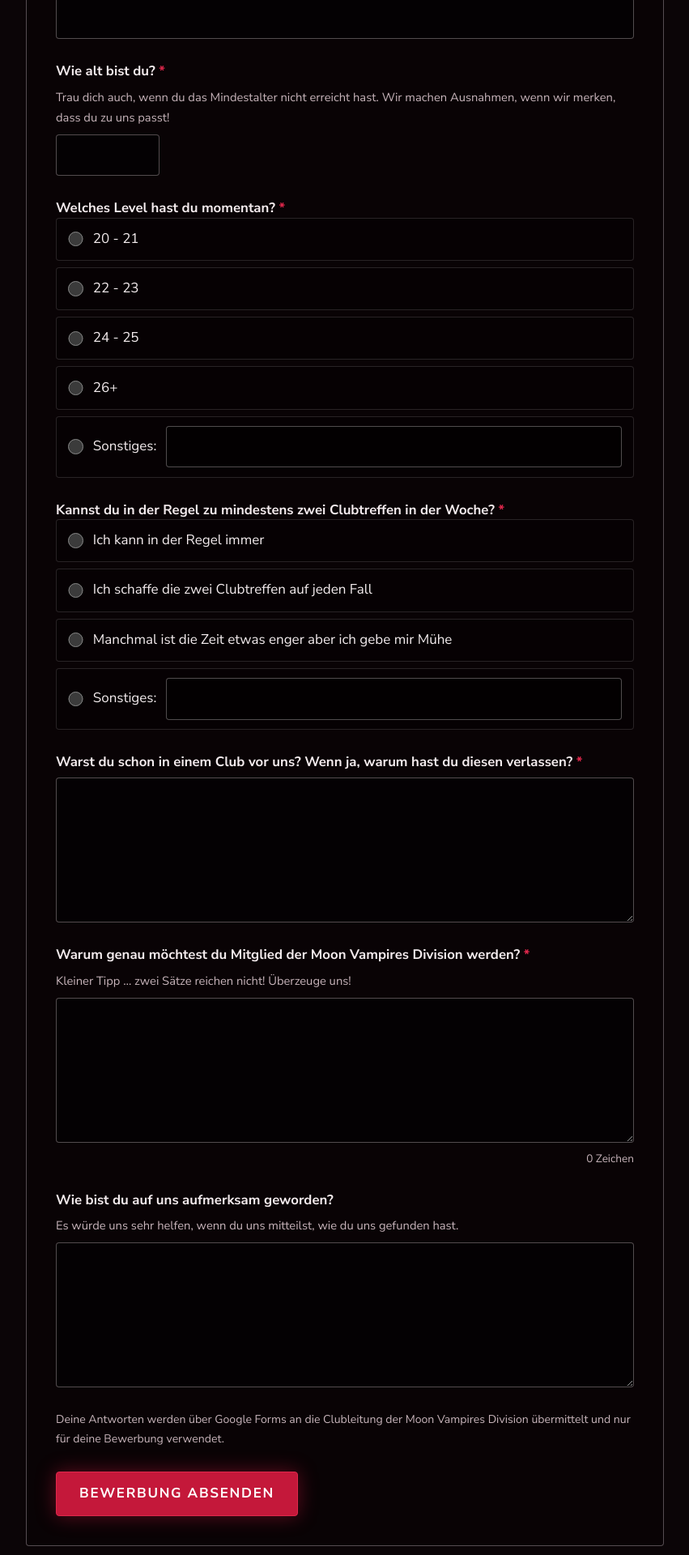
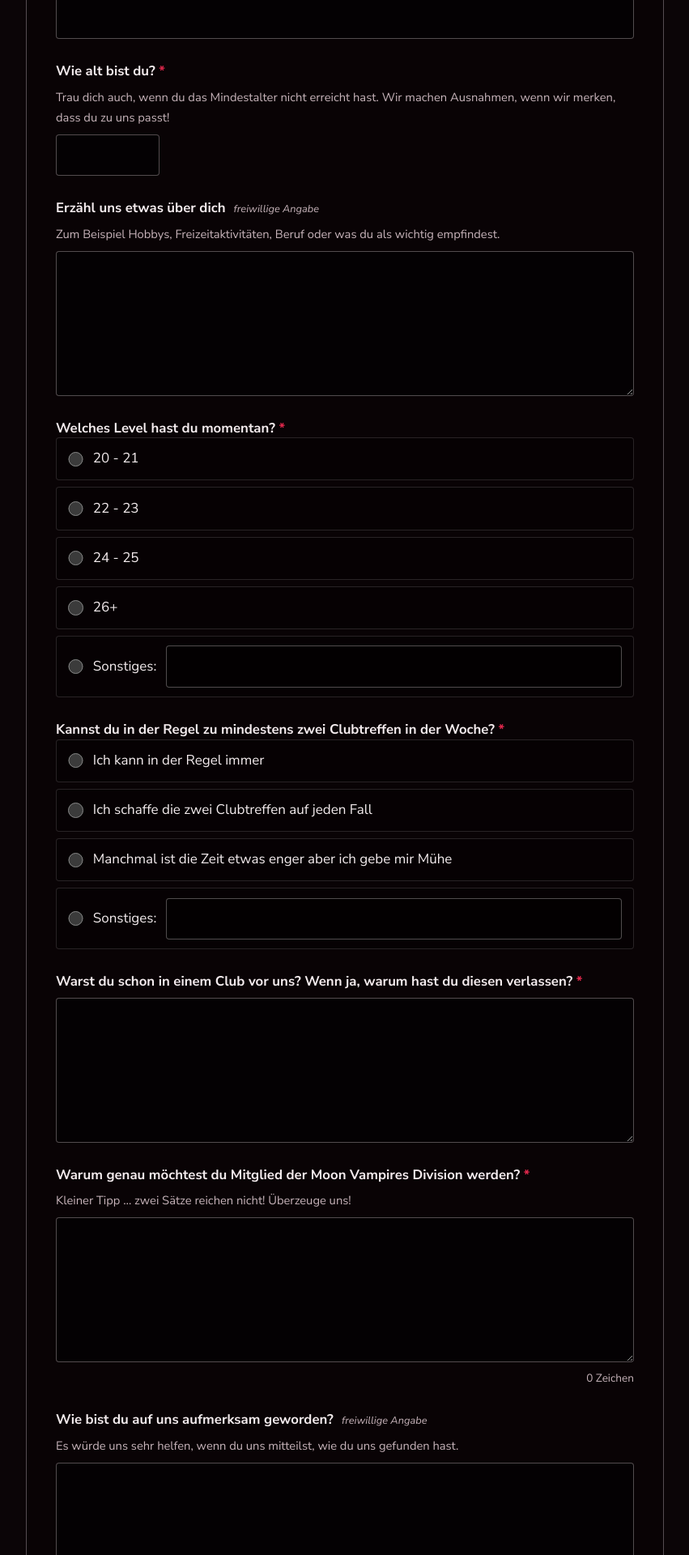
Before and after one commit to MoonVampiresDivision/MoonVampiresDivision.github.io, a Jekyll site: the page built from bewerbung.html, in a window 1280 px wide. Shown: the part 1247-3167 px from the top of the page at 81% size, without its empty margins (214-1065 px from the left). Built offline with Jekyll 4.4.1, drawn with Linux system fonts in a browser that asks for light colours.

Commit message:
Bewerbungsformular: freiwilliges Feld "Erzähl uns etwas über dich"
Freiwillige Fragen sind jetzt als "freiwillige Angabe" gekennzeichnet.

Co-Authored-By: Claude Opus 5.5 <noreply@anthropic.com>

```diff
--- a/_data/bewerbungsformular.yml
+++ b/_data/bewerbungsformular.yml
@@ -8,6 +8,8 @@
 # typ:       text | zahl | absatz | auswahl
 # pflicht:   true = muss ausgefüllt werden
 # sonstiges: true = zusätzliche Option "Sonstiges" mit eigenem Textfeld
+# Ohne "id" wird eine Frage auf der Website nicht angezeigt (praktisch für neue Fragen,
+# die im Google-Formular noch fehlen).
 
 - id: 698113676
   typ: text
@@ -31,6 +33,12 @@
   frage: Wie alt bist du?
   hinweis: Trau dich auch, wenn du das Mindestalter nicht erreicht hast. Wir machen Ausnahmen, wenn wir merken, dass du zu uns passt!
   pflicht: true
+
+- id: 1342871410
+  typ: absatz
+  frage: Erzähl uns etwas über dich
+  hinweis: Zum Beispiel Hobbys, Freizeitaktivitäten, Beruf oder was du als wichtig empfindest.
+  pflicht: false
 
 - id: 747091318
   typ: auswahl
--- a/assets/css/style.css
+++ b/assets/css/style.css
@@ -488,6 +488,14 @@ p:last-child { margin-bottom: 0; }
 .form { display: grid; gap: 1.75rem; }
 .form-note { margin: 0; font-size: 0.9rem; color: var(--muted); }
 .req { color: var(--accent-strong); }
+.optional-tag {
+  display: inline-block;
+  margin-left: 0.35rem;
+  font-size: 0.8rem;
+  font-weight: 400;
+  font-style: italic;
+  color: var(--muted);
+}
 
 .field { display: grid; gap: 0.5rem; }
 .field fieldset { border: 0; margin: 0; padding: 0; min-width: 0; display: grid; gap: 0.5rem; }
--- a/bewerbung.html
+++ b/bewerbung.html
@@ -40,11 +40,12 @@ scripts:
       <p class="form-note"><span class="req" aria-hidden="true">*</span> Pflichtfeld</p>
 
       {% for f in site.data.bewerbungsformular %}
+      {% unless f.id %}{% continue %}{% endunless %}
       {% capture fid %}frage-{{ f.id }}{% endcapture %}
       <div class="field" data-field>
         {% if f.typ == 'auswahl' %}
         <fieldset{% if f.hinweis %} aria-describedby="{{ fid }}-hinweis"{% endif %}>
-          <legend class="field-label">{{ f.frage }}{% if f.pflicht %} <span class="req" aria-hidden="true">*</span>{% endif %}</legend>
+          <legend class="field-label">{{ f.frage }}{% if f.pflicht %} <span class="req" aria-hidden="true">*</span>{% else %} <span class="optional-tag">freiwillige Angabe</span>{% endif %}</legend>
           {% if f.hinweis %}<p class="field-hint" id="{{ fid }}-hinweis">{{ f.hinweis }}</p>{% endif %}
           <div class="choices">
             {% for o in f.optionen %}
@@ -63,7 +64,7 @@ scripts:
           </div>
         </fieldset>
         {% else %}
-        <label class="field-label" for="{{ fid }}">{{ f.frage }}{% if f.pflicht %} <span class="req" aria-hidden="true">*</span>{% endif %}</label>
+        <label class="field-label" for="{{ fid }}">{{ f.frage }}{% if f.pflicht %} <span class="req" aria-hidden="true">*</span>{% else %} <span class="optional-tag">freiwillige Angabe</span>{% endif %}</label>
         {% if f.hinweis %}<p class="field-hint" id="{{ fid }}-hinweis">{{ f.hinweis }}</p>{% endif %}
         {% if f.typ == 'absatz' %}
         <textarea id="{{ fid }}" name="entry.{{ f.id }}" rows="6" maxlength="4000"{% if f.pflicht %} required{% endif %}{% if f.hinweis %} aria-describedby="{{ fid }}-hinweis"{% endif %}{% if f.zeichenzaehler %} data-counter{% endif %}></textarea>
```
